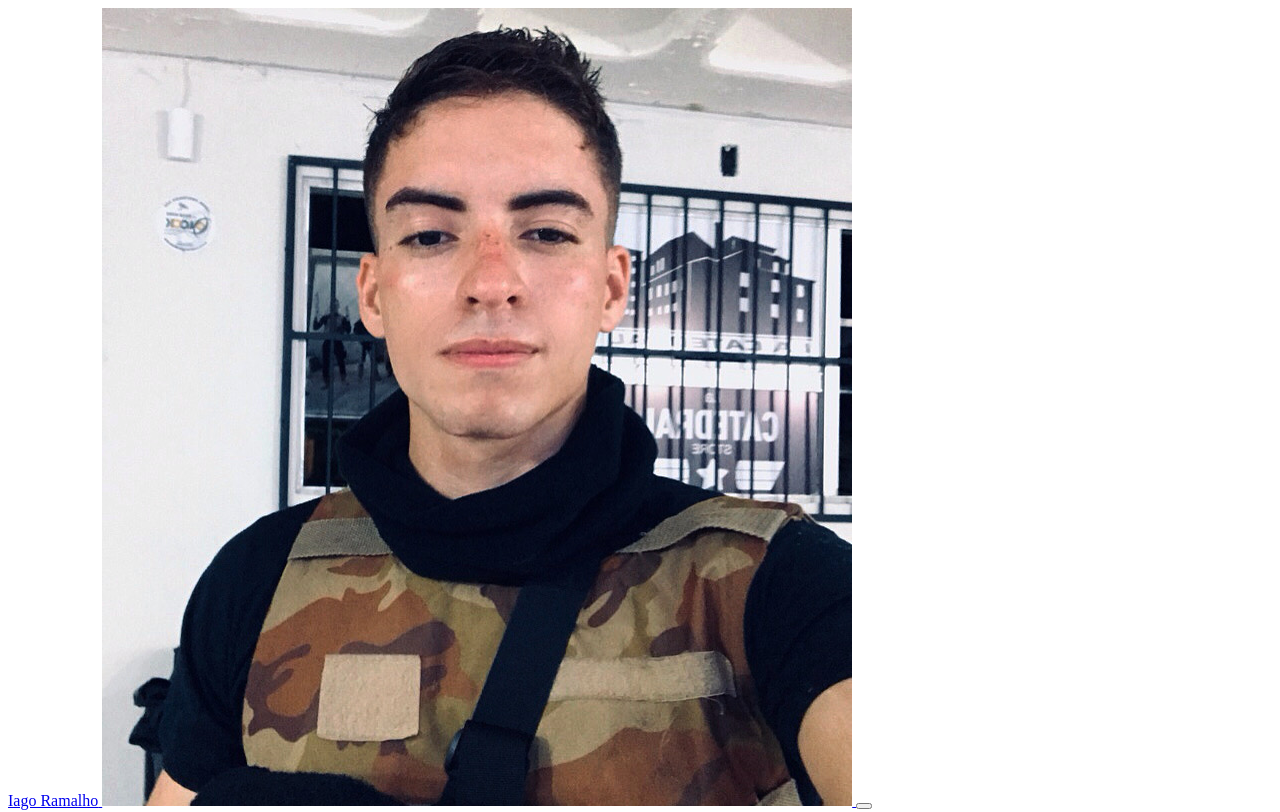
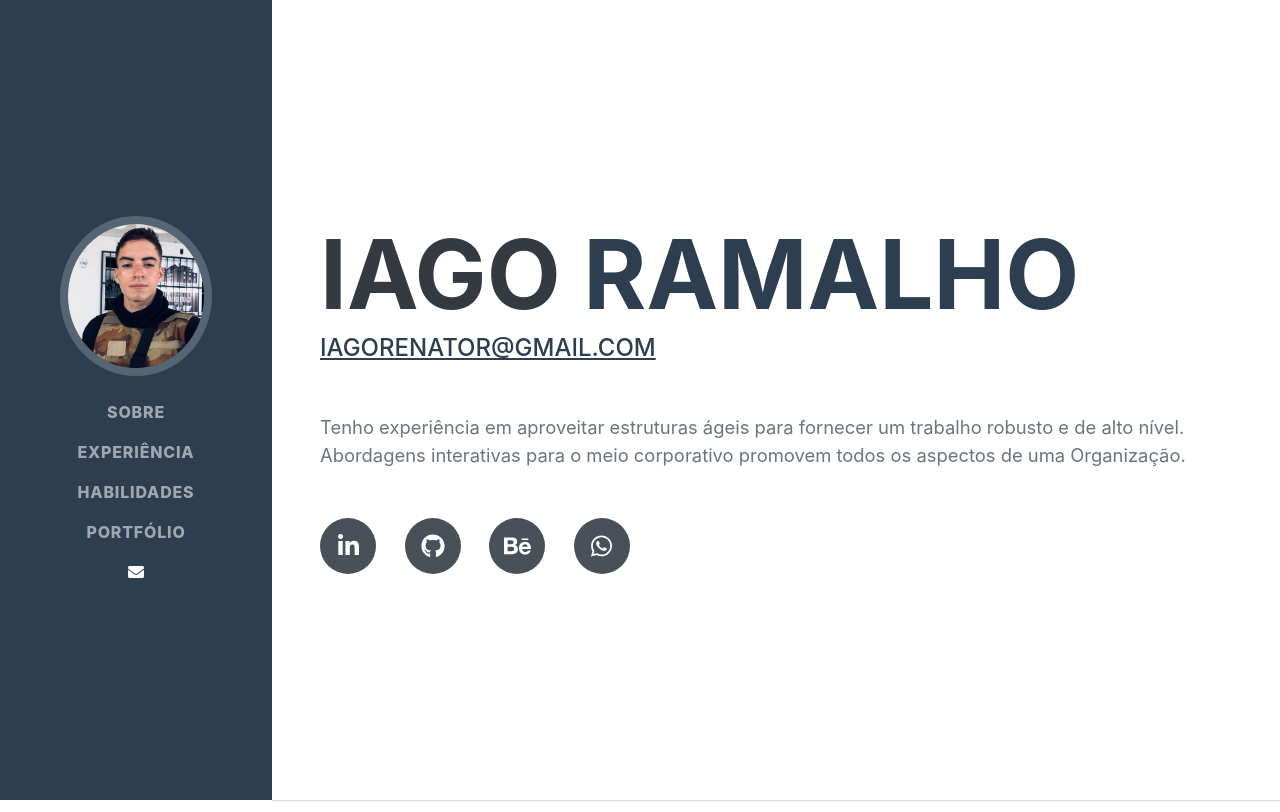
Before and after one commit to iagoracode/Curriculum, a plain HTML site: page index.html in a window 1280 px wide. Shown: the top 812 px of the page. Drawn offline with nearby package versions, Linux system fonts and the light colour scheme; a web font is replaced by a local one.

Commit message:
Alteração no stylesheet

```diff
--- a/index.html
+++ b/index.html
@@ -13,7 +13,7 @@
         <link href="https://fonts.googleapis.com/css?family=Saira+Extra+Condensed:500,700" rel="stylesheet" type="text/css" />
         <link href="https://fonts.googleapis.com/css?family=Muli:400,400i,800,800i" rel="stylesheet" type="text/css" />
         <!-- Core theme CSS (includes Bootstrap)-->
-        <link href="css/styles.css" rel="stylesheet" />
+        <link href="css/index.css" rel="stylesheet" />
     </head>
     <body id="page-top">
         <!-- Navigation-->
```
